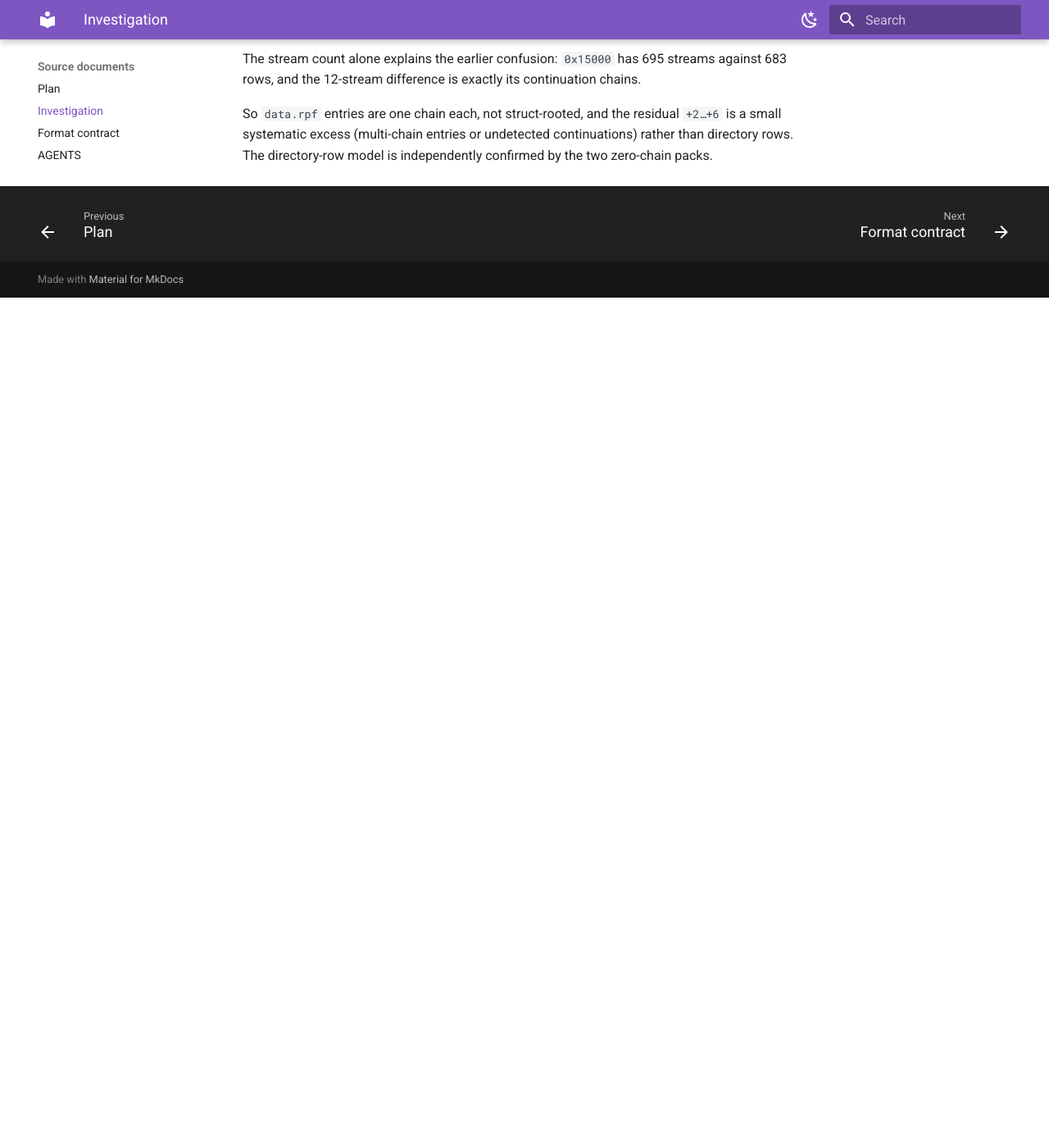
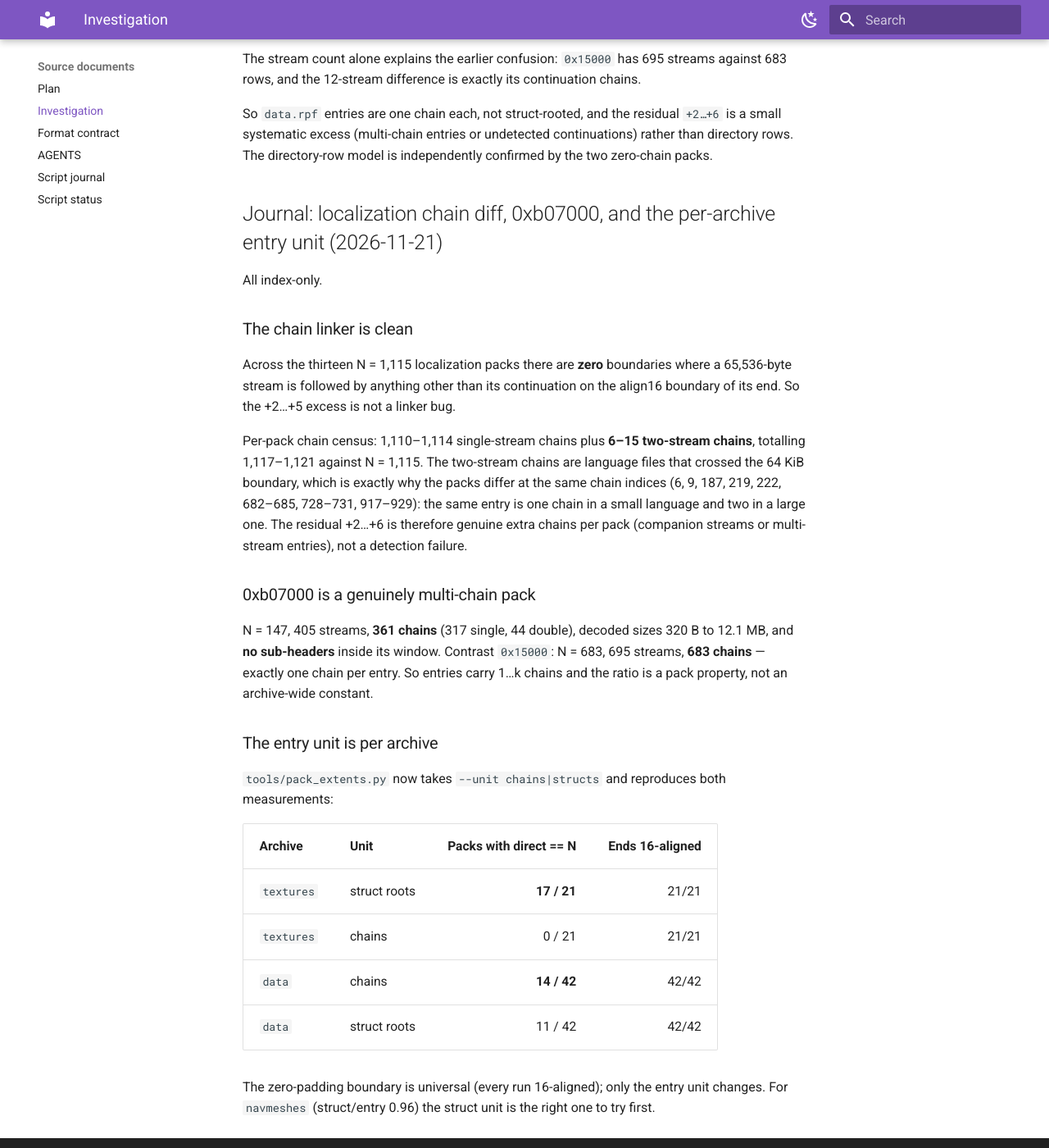
Before and after one commit to lynxnathan/rage-tools-vi, an MkDocs documentation site: the page built from docs/reference/source-investigation.md, in a window 1280 px wide and 1400 px high, scrolled down 121120 px. Shown: the whole window at 82% size. Built offline with MkDocs 1.6.1 and Material for MkDocs 9.7.7, drawn with Linux system fonts in a browser that asks for light colours; before the commit the page ends 121483 px from its top, so only the background shows below that.

Commit message:
extents: index-only unit switch; localization diff and 0xb07000 show per-pack entry shape

```diff
--- a/investigation.md
+++ b/investigation.md
@@ -4212,3 +4212,44 @@ So `data.rpf` entries are one chain each, not struct-rooted, and the residual
 `+2…+6` is a small systematic excess (multi-chain entries or undetected
 continuations) rather than directory rows. The directory-row model is
 independently confirmed by the two zero-chain packs.
+
+## Journal: localization chain diff, 0xb07000, and the per-archive entry unit (2026-11-21)
+
+All index-only.
+
+### The chain linker is clean
+
+Across the thirteen N = 1,115 localization packs there are **zero** boundaries
+where a 65,536-byte stream is followed by anything other than its continuation
+on the align16 boundary of its end. So the +2…+5 excess is not a linker bug.
+
+Per-pack chain census: 1,110–1,114 single-stream chains plus **6–15 two-stream
+chains**, totalling 1,117–1,121 against N = 1,115. The two-stream chains are
+language files that crossed the 64 KiB boundary, which is exactly why the packs
+differ at the same chain indices (6, 9, 187, 219, 222, 682–685, 728–731,
+917–929): the same entry is one chain in a small language and two in a large
+one. The residual +2…+6 is therefore genuine extra chains per pack (companion
+streams or multi-stream entries), not a detection failure.
+
+### 0xb07000 is a genuinely multi-chain pack
+
+N = 147, 405 streams, **361 chains** (317 single, 44 double), decoded sizes 320 B
+to 12.1 MB, and **no sub-headers** inside its window. Contrast `0x15000`:
+N = 683, 695 streams, **683 chains** — exactly one chain per entry. So entries
+carry 1…k chains and the ratio is a pack property, not an archive-wide constant.
+
+### The entry unit is per archive
+
+`tools/pack_extents.py` now takes `--unit chains|structs` and reproduces both
+measurements:
+
+| Archive | Unit | Packs with direct == N | Ends 16-aligned |
+| --- | --- | ---: | ---: |
+| `textures` | struct roots | **17 / 21** | 21/21 |
+| `textures` | chains | 0 / 21 | 21/21 |
+| `data` | chains | **14 / 42** | 42/42 |
+| `data` | struct roots | 11 / 42 | 42/42 |
+
+The zero-padding boundary is universal (every run 16-aligned); only the entry
+unit changes. For `navmeshes` (struct/entry 0.96) the struct unit is the right
+one to try first.
```
Also changed, not shown: plan.md (+9 -5 lines), 1 other file.
